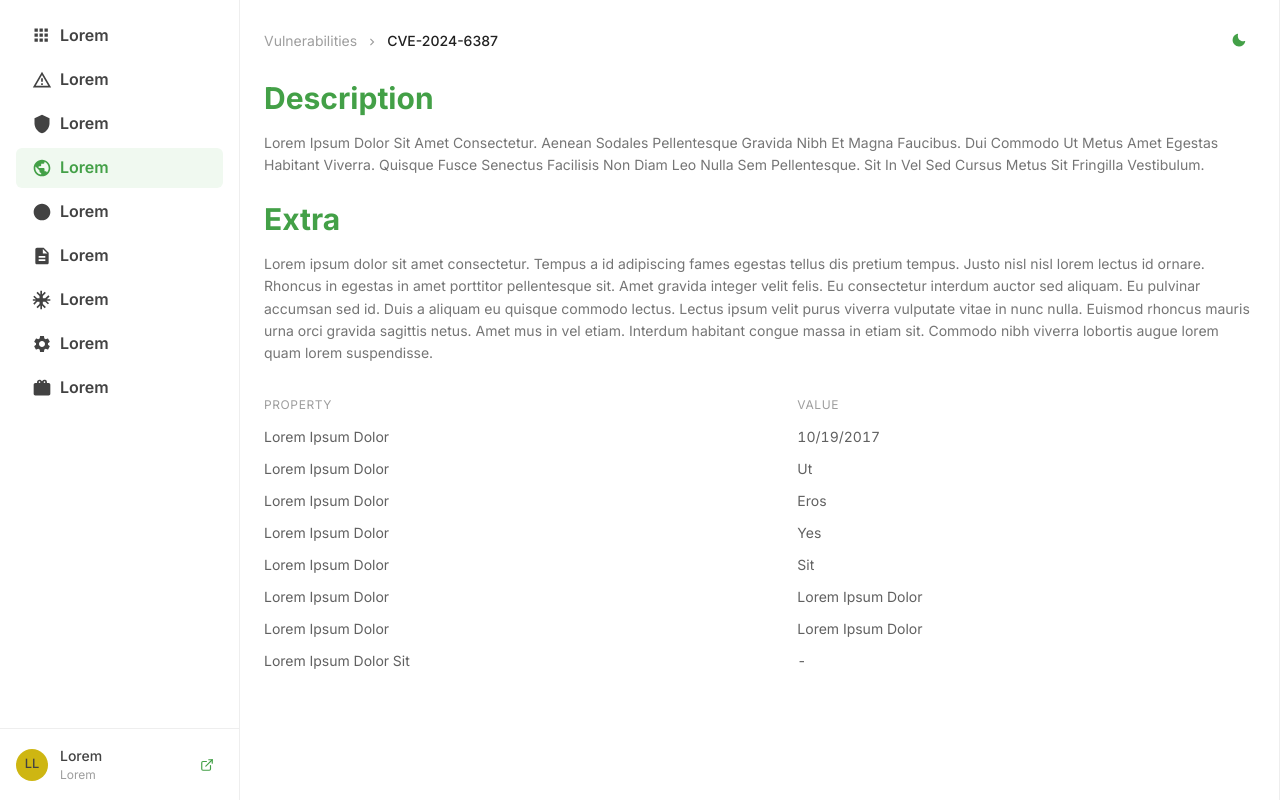
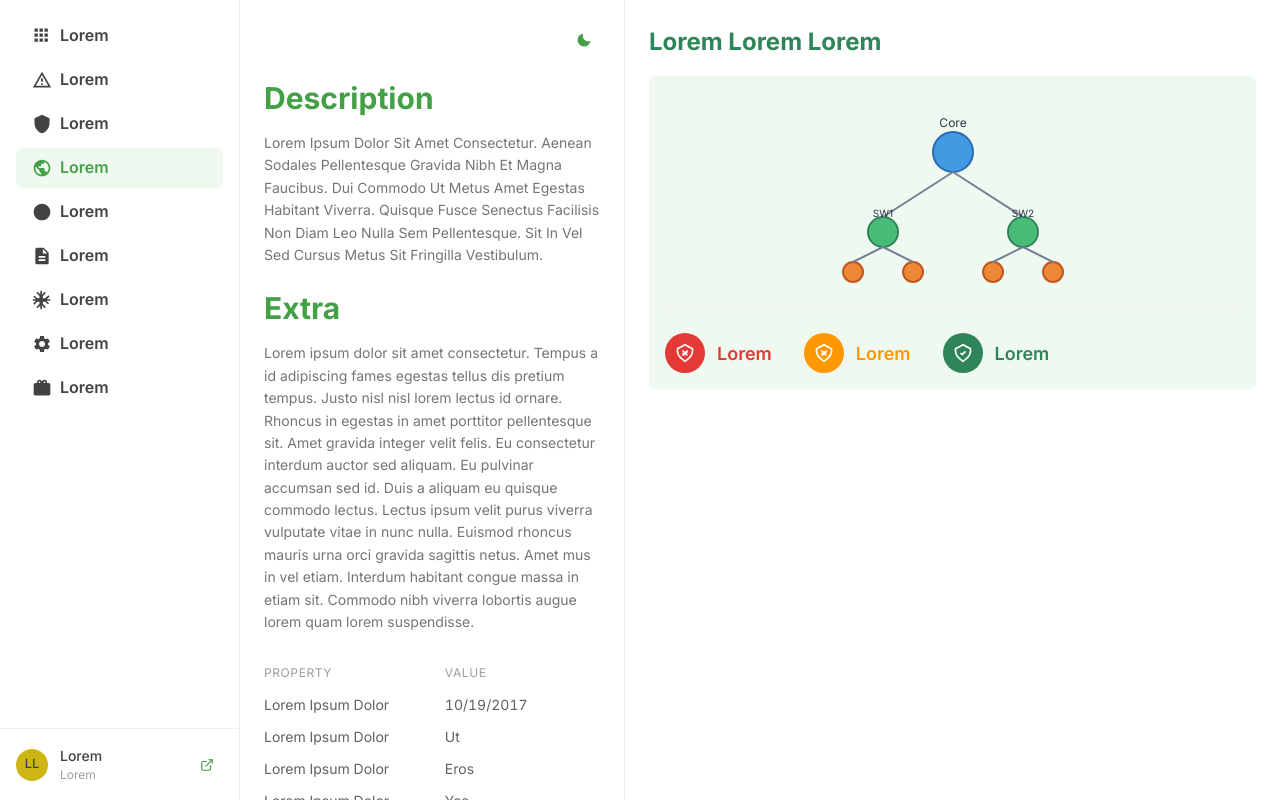
Before and after one commit to oreakinwole/rotate-dashboard, a Next.js app: page / in a window 1280 px wide. Built offline with nearby package versions, Linux system fonts and the light colour scheme.

Commit message:
feat: edit Right panel and sizes

```diff
--- a/components/Dashboard.tsx
+++ b/components/Dashboard.tsx
@@ -3,6 +3,7 @@
 import { Box, Flex, useColorModeValue } from "@chakra-ui/react"
 import { Sidebar } from "./Sidebar"
 import { MainContent } from "./MainContent"
+import { RightPanel } from "./RightPanel"
 
 export function Dashboard() {
   const bgColor = useColorModeValue("gray.50", "gray.900")
@@ -12,6 +13,7 @@ export function Dashboard() {
       <Flex h="100vh">
         <Sidebar />
         <MainContent />
+        <RightPanel />
       </Flex>
     </Box>
   )
--- a/components/MainContent.tsx
+++ b/components/MainContent.tsx
@@ -6,9 +6,6 @@ import {
   Text,
   Heading,
   useColorModeValue,
-  Breadcrumb,
-  BreadcrumbItem,
-  BreadcrumbLink,
   Table,
   Thead,
   Tbody,
@@ -21,7 +18,7 @@ import {
 } from "@chakra-ui/react"
 import { useQuery } from "@tanstack/react-query"
 import { fetchVulnerabilityData } from "../lib/mockApi"
-import { ChevronRightIcon, MoonIcon, SunIcon } from "@chakra-ui/icons"
+import { MoonIcon, SunIcon } from "@chakra-ui/icons"
 import { useColorMode } from "@chakra-ui/react"
 
 export function MainContent() {
@@ -44,7 +41,7 @@ export function MainContent() {
 
   return (
     <Box
-      flex={1}
+       w="385px"
       bg={bgColor}
       borderRight="1px"
       borderColor={borderColor}
@@ -53,20 +50,7 @@ export function MainContent() {
       aria-label="Main content"
     >
       <VStack spacing={6} align="stretch" p={6}>
-        <Flex justify="space-between" align="center">
-          <Breadcrumb spacing="8px" separator={<ChevronRightIcon color="gray.500" />} fontSize="sm" color="gray.500">
-            <BreadcrumbItem>
-              <BreadcrumbLink href="#" _hover={{ textDecoration: "none" }}>
-                Vulnerabilities
-              </BreadcrumbLink>
-            </BreadcrumbItem>
-            <BreadcrumbItem isCurrentPage>
-              <BreadcrumbLink href="#" color="gray.900" fontWeight="medium">
-                {vulnerabilityData?.title}
-              </BreadcrumbLink>
-            </BreadcrumbItem>
-          </Breadcrumb>
-
+        <Flex justify="flex-end" align="center">
           <IconButton
             aria-label="Toggle color mode"
             icon={colorMode === "light" ? <MoonIcon /> : <SunIcon />}
--- /dev/null
+++ b/components/NetworkDiagram.tsx
@@ -0,0 +1,70 @@
+import React from 'react';
+import { Box, Divider, HStack, VStack, Text } from "@chakra-ui/react";
+
+const NetworkDiagram = () => {
+  return (
+    <>
+      <Box display="flex" justifyContent="center" alignItems="center" minH="200px">
+        <svg width="300" height="200" viewBox="0 0 300 200">
+          <circle cx="150" cy="60" r="20" fill="#4299E1" stroke="#2B6CB0" strokeWidth="2"/>
+          <circle cx="80" cy="140" r="15" fill="#48BB78" stroke="#2F855A" strokeWidth="2"/>
+          <circle cx="220" cy="140" r="15" fill="#48BB78" stroke="#2F855A" strokeWidth="2"/>
+          <circle cx="50" cy="180" r="10" fill="#ED8936" stroke="#C05621" strokeWidth="2"/>
+          <circle cx="110" cy="180" r="10" fill="#ED8936" stroke="#C05621" strokeWidth="2"/>
+          <circle cx="190" cy="180" r="10" fill="#ED8936" stroke="#C05621" strokeWidth="2"/>
+          <circle cx="250" cy="180" r="10" fill="#ED8936" stroke="#C05621" strokeWidth="2"/>
+
+          <line x1="150" y1="80" x2="80" y2="125" stroke="#718096" strokeWidth="2"/>
+          <line x1="150" y1="80" x2="220" y2="125" stroke="#718096" strokeWidth="2"/>
+          <line x1="80" y1="155" x2="50" y2="170" stroke="#718096" strokeWidth="2"/>
+          <line x1="80" y1="155" x2="110" y2="170" stroke="#718096" strokeWidth="2"/>
+          <line x1="220" y1="155" x2="190" y2="170" stroke="#718096" strokeWidth="2"/>
+          <line x1="220" y1="155" x2="250" y2="170" stroke="#718096" strokeWidth="2"/>
+
+          <text x="150" y="35" textAnchor="middle" fontSize="12" fill="#2D3748">Core</text>
+          <text x="80" y="125" textAnchor="middle" fontSize="10" fill="#2D3748">SW1</text>
+          <text x="220" y="125" textAnchor="middle" fontSize="10" fill="#2D3748">SW2</text>
+        </svg>
+      </Box>
+      <Divider mt={4} />
+
+      <HStack spacing={8} mt={6} justify="space-between" maxW="300px">
+        <HStack spacing={3} align="center">
+          <Box w="40px" h="40px" borderRadius="full" bg="red.600" display="flex" alignItems="center" justifyContent="center">
+            <svg width="20" height="20" viewBox="0 0 24 24" fill="none">
+              <path d="M12 2L3 7V10C3 16 12 22 12 22S21 16 21 10V7L12 2Z" stroke="white" strokeWidth="2" fill="none"/>
+              <path d="M9 12L11 14L15 10" stroke="white" strokeWidth="2" fill="none"/>
+              <line x1="9" y1="9" x2="15" y2="15" stroke="white" strokeWidth="2"/>
+              <line x1="15" y1="9" x2="9" y2="15" stroke="white" strokeWidth="2"/>
+            </svg>
+          </Box>
+          <Text fontSize="lg" fontWeight="semibold" color="red.600">Lorem</Text>
+        </HStack>
+
+        <HStack spacing={3} align="center">
+          <Box w="40px" h="40px" borderRadius="full" bg="orange.500" display="flex" alignItems="center" justifyContent="center">
+            <svg width="20" height="20" viewBox="0 0 24 24" fill="none">
+              <path d="M12 2L3 7V10C3 16 12 22 12 22S21 16 21 10V7L12 2Z" stroke="white" strokeWidth="2" fill="none"/>
+              <path d="M9 12L11 14L15 10" stroke="white" strokeWidth="2" fill="none"/>
+              <line x1="9" y1="9" x2="15" y2="15" stroke="white" strokeWidth="2"/>
+              <line x1="15" y1="9" x2="9" y2="15" stroke="white" strokeWidth="2"/>
+            </svg>
+          </Box>
+          <Text fontSize="lg" fontWeight="semibold" color="orange.500">Lorem</Text>
+        </HStack>
+
+        <HStack spacing={3} align="center">
+          <Box w="40px" h="40px" borderRadius="full" bg="green.600" display="flex" alignItems="center" justifyContent="center">
+            <svg width="20" height="20" viewBox="0 0 24 24" fill="none">
+              <path d="M12 2L3 7V10C3 16 12 22 12 22S21 16 21 10V7L12 2Z" stroke="white" strokeWidth="2" fill="none"/>
+              <path d="M9 12L11 14L15 10" stroke="white" strokeWidth="2" fill="none"/>
+            </svg>
+          </Box>
+          <Text fontSize="lg" fontWeight="semibold" color="green.600">Lorem</Text>
+        </HStack>
+      </HStack>
+    </>
+  );
+};
+
+export default NetworkDiagram;
--- /dev/null
+++ b/components/RightPanel.tsx
@@ -0,0 +1,51 @@
+"use client"
+
+import { Box, VStack, Text, Heading, useColorModeValue, HStack, Badge, Flex, Circle } from "@chakra-ui/react"
+import { useQuery } from "@tanstack/react-query"
+import { fetchVulnerabilityData } from "../lib/mockApi"
+import NetworkDiagram from "./NetworkDiagram"
+import { RiskChart } from "./RiskChart"
+
+export function RightPanel() {
+  const bgColor = useColorModeValue("white", "gray.800")
+  const borderColor = useColorModeValue("gray.200", "gray.700")
+  const criticalColor = useColorModeValue("red.500", "red.300")
+  const highColor = useColorModeValue("orange.500", "orange.300")
+  const mediumColor = useColorModeValue("yellow.500", "yellow.300")
+  const lowColor = useColorModeValue("green.500", "green.300")
+
+  const { data: vulnerabilityData, isLoading } = useQuery({
+    queryKey: ["vulnerability"],
+    queryFn: fetchVulnerabilityData,
+  })
+
+  if (isLoading) {
+    return (
+      <Box w="400px" bg={bgColor} p={6}>
+        <Text>Loading...</Text>
+      </Box>
+    )
+  }
+
+  const totalRisk = Object.values(vulnerabilityData?.riskMetrics || {}).reduce((a, b) => a + b, 0)
+
+  return (
+    <Box flex={1} bg={bgColor} p={6} overflow="auto" role="complementary" aria-label="Risk assessment panel">
+      <Text fontSize="2xl" fontWeight="bold" color="green.600" mb={4}>
+        Lorem Lorem Lorem
+      </Text>
+      <VStack spacing={6} align="stretch">
+        <Box
+
+          borderRadius="md"
+          p={4}
+          bg={useColorModeValue("brand.50", "brand.900")}
+        >
+          <NetworkDiagram />
+        </Box>
+
+
+      </VStack>
+    </Box>
+  )
+}
--- /dev/null
+++ b/components/RiskChart.tsx
@@ -0,0 +1,49 @@
+
+"use client"
+
+import { Box, Text, useColorModeValue } from "@chakra-ui/react"
+
+interface RiskChartProps {
+  critical: number
+  total: number
+}
+
+export function RiskChart({ critical, total }: RiskChartProps) {
+  const strokeColor = useColorModeValue("red.500", "red.400")
+  const bgColor = useColorModeValue("gray.100", "gray.700")
+
+  const percentage = total > 0 ? (critical / total) * 100 : 0
+  const circumference = 2 * Math.PI * 45 // radius = 45
+  const strokeDasharray = circumference
+  const strokeDashoffset = circumference - (percentage / 100) * circumference
+
+  return (
+    <Box position="relative" w="100px" h="100px">
+      <svg width="100" height="100" style={{ transform: "rotate(-90deg)" }}>
+        {/* Background circle */}
+        <circle cx="50" cy="50" r="45" stroke={bgColor} strokeWidth="8" fill="transparent" />
+        {/* Progress circle */}
+        <circle
+          cx="50"
+          cy="50"
+          r="45"
+          stroke={strokeColor}
+          strokeWidth="8"
+          fill="transparent"
+          strokeDasharray={strokeDasharray}
+          strokeDashoffset={strokeDashoffset}
+          strokeLinecap="round"
+          style={{
+            transition: "stroke-dashoffset 0.5s ease-in-out",
+          }}
+        />
+      </svg>
+
+      <Box position="absolute" top="50%" left="50%" transform="translate(-50%, -50%)" textAlign="center">
+        <Text fontSize="2xl" fontWeight="bold" color={strokeColor}>
+          {critical}
+        </Text>
+      </Box>
+    </Box>
+  )
+}
--- a/package.json
+++ b/package.json
@@ -57,6 +57,7 @@
     "react": "19.0.0",
     "react-dom": "19.0.0",
     "react-hook-form": "^7.60.0",
+    "react-icons": "^5.5.0",
     "react-resizable-panels": "^2.1.7",
     "recharts": "2.15.4",
     "sonner": "^1.7.4",
```
Also changed, not shown: 1 other file (tests, documents, lock files or other folders).
